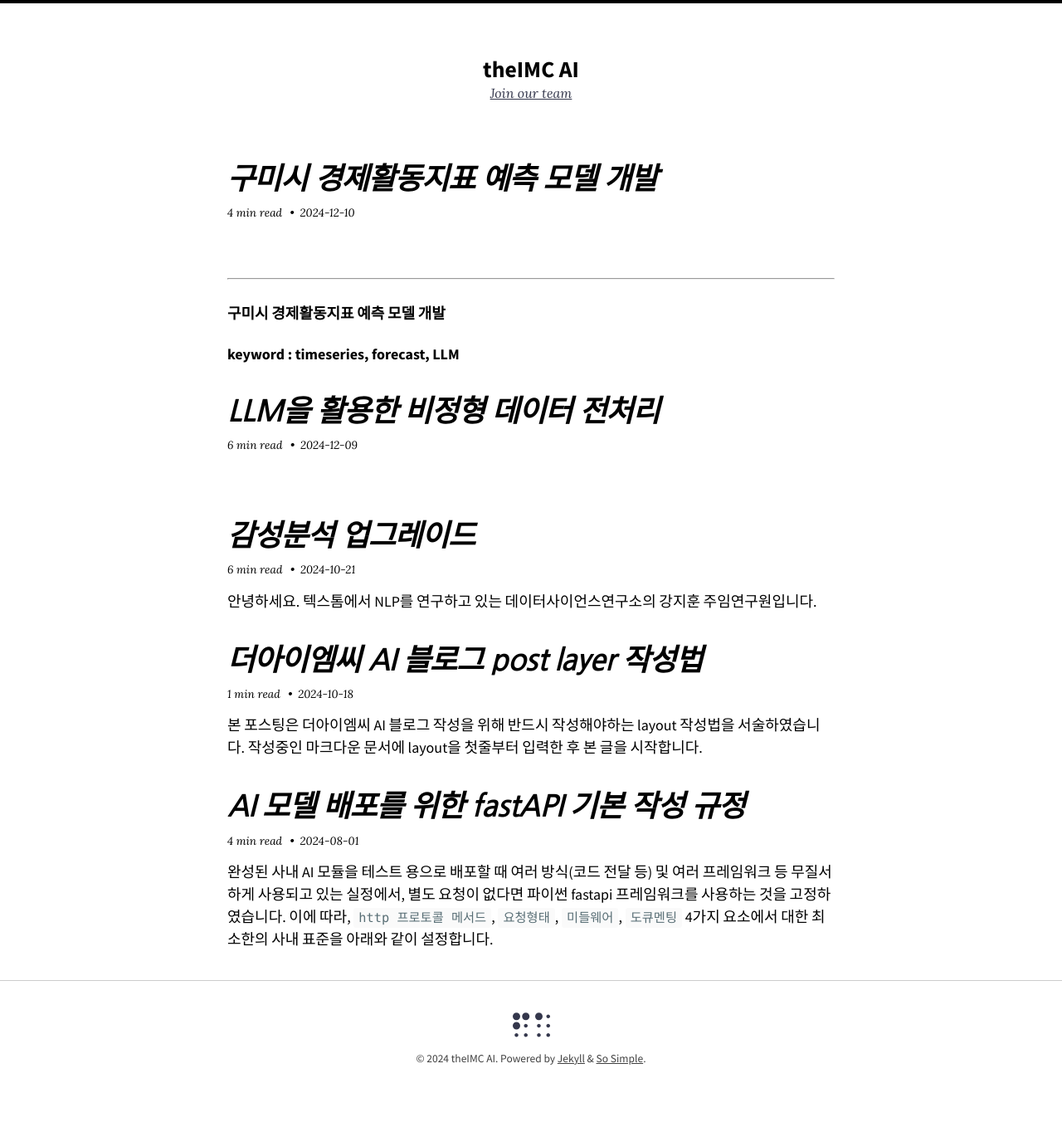
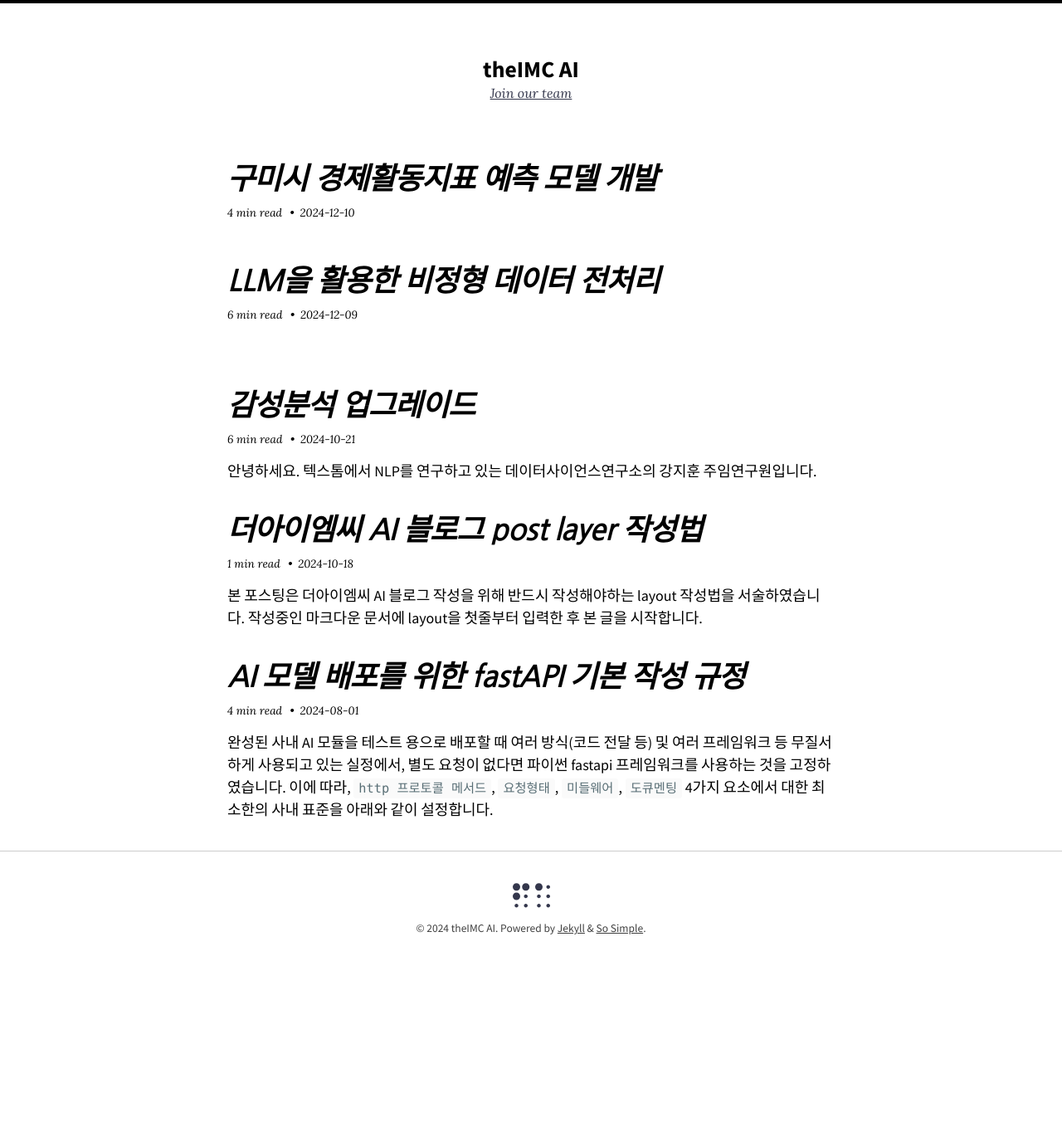
Before and after one commit to aitheimc/aitheimc.github.io, a Jekyll site: the page built from index.html, in a window 1280 px wide. Shown: the whole page at 83% size. Built offline with Jekyll 4.4.1, drawn with Linux system fonts in a browser that asks for light colours; nearby versions of some CDN libraries; the list of posts is cut into pages by our own code; after the commit the page ends 1201 px from its top, so only the background shows below that.

Commit message:
(변지영) 11월세미나

```diff
--- a/_posts/2024-12-10-gumi-economic-indicator-prediction-model.markdown
+++ b/_posts/2024-12-10-gumi-economic-indicator-prediction-model.markdown
@@ -9,15 +9,10 @@
     - forecast
     - LLM
 ---
-<br>
 
----
-# <br> 구미시 경제활동지표 예측 모델 개발 <br>
-####  keyword : timeseries, forecast, LLM
 <!--more-->
 ---
 
----
 ## [배경]
 - 구미시 산업경제 데이터 플랫폼 구축의 일환으로 주요지표 예측 모델 개발을 진행 중
 - 시계열 예측 모델을 구축한 방법을 서술하고 이를 통해 도출된 예측값과 LLM 기반의 예측 결과를 비교 분석하여 각 모델의 예측 성능을 평가하고자 함
```
